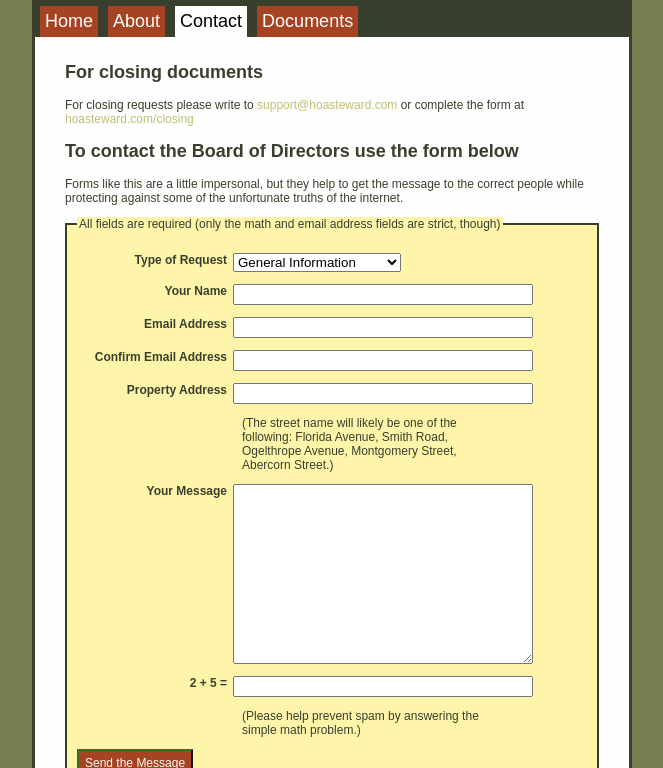
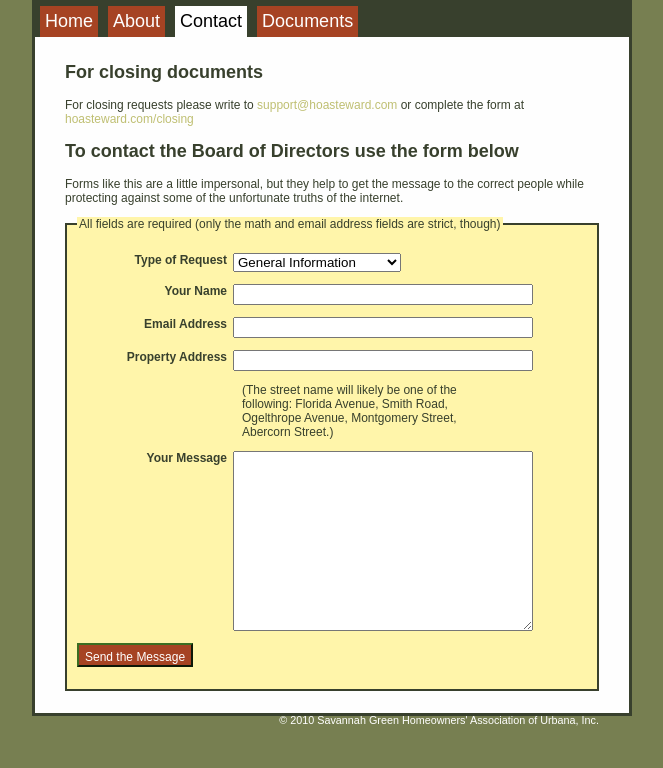
Before and after one commit to edthedev/savannahgreenurbana, a Jekyll site: the page built from contact.md, in a window 1280 px wide, cut to the strip 132-900 px from the top of the page. Shown: the whole strip, without its empty margins (308-971 px from the left). Built offline with Jekyll 4.4.1, drawn with Linux system fonts in a browser that asks for light colours.

Commit message:
Add default subject to email. Removed unecessary form fields.

```diff
--- a/contact.md
+++ b/contact.md
@@ -14,8 +14,8 @@ layout: default
   against some of the unfortunate truths of the internet.
 </p>
 
-<form method="POST" action="mailto:edthedev@gmail.com" enctype="text/plain">
-<!-- <form method="POST" action="mailto:secretary@savannahgreenurbana.org">
+<form method="POST" action="mailto:edthedev@gmail.com?subject=Savannah Green HOA Contact Form Request" enctype="text/plain">
+<!-- <form method="POST" action="mailto:secretary@savannahgreenurbana.org?subject=Savannah Green HOA Contact Form Request">
 -->
   <fieldset>
   <legend>
@@ -41,14 +41,12 @@ layout: default
     </SELECT>
   </p>
 
-
   <p>
     <label for="name">
       Your Name
     </label>
     <input class="input-text" type="text" name="name" />
   </p>
-
 
   <p>
     <label for="email">
@@ -57,22 +55,12 @@ layout: default
     <input class="input-text" type="text" name="email" />
   </p>
 
-
-  <p>
-    <label for="email2">
-    Confirm Email Address
-    </label>
-    <input class="input-text" type="text" name="email2" />
-  </p>
-
-
   <p>
     <label for="property">
     Property Address
     </label>
     <input class="input-text" type="text" name="property" />
   </p>
-
 
   <p class="explanatory-text">
     (The street name will likely be one of the following:
@@ -83,7 +71,6 @@ layout: default
     Abercorn Street.)
   </p>
 
-
   <p>
     <label for="message">
     Your Message
@@ -92,27 +79,6 @@ layout: default
   </p>
 
   <p>
-    <label for="anti-spam">
-    2 + 5 =
-    </label>
-    <input class="input-text" type="text" name="anti-spam" />
-  </p>
-
-  <p class="explanatory-text">
-    (Please help prevent spam by answering the simple math problem.)
-  </p>
-
-  <p class=hidden>
-    <label for="anti-spam-answer">
-    Anti-Spam Answer
-    </label>
-    <select size="1" name="anti-spam-answer">
-      <option selected value="7">7</option>
-    </select>
-  </p>
-
-
-  <p>
     <input class="submit" type="submit" value="Send the Message">
   </p>
 
```
